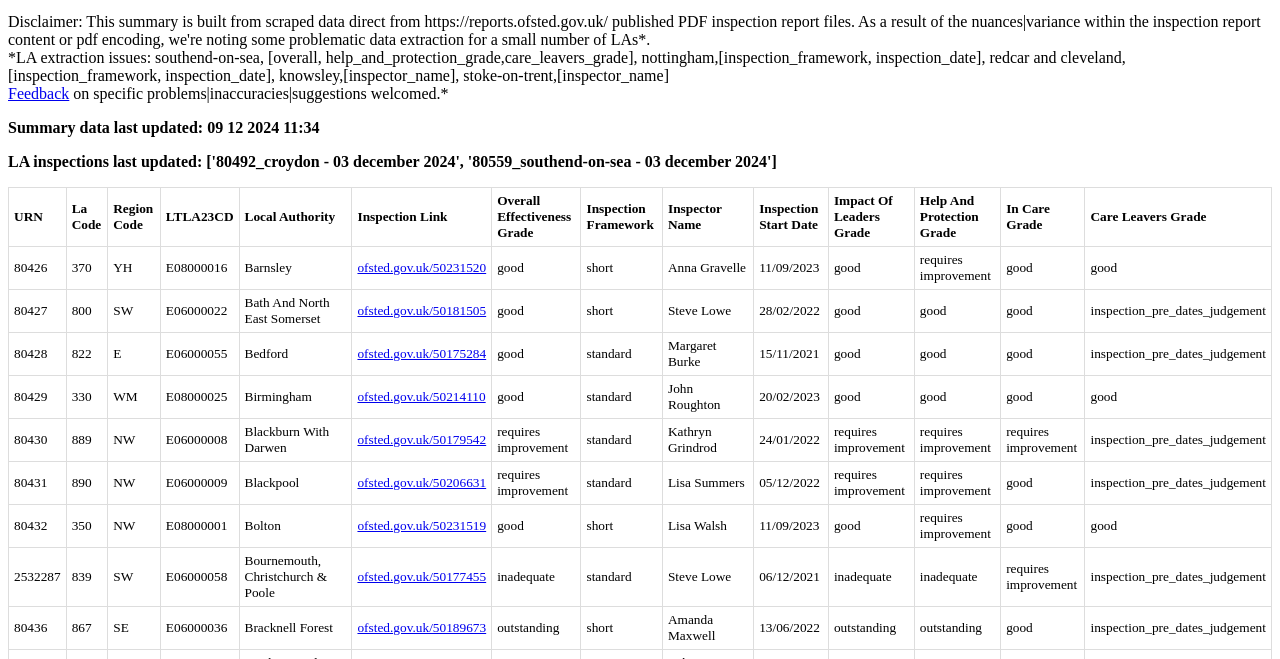
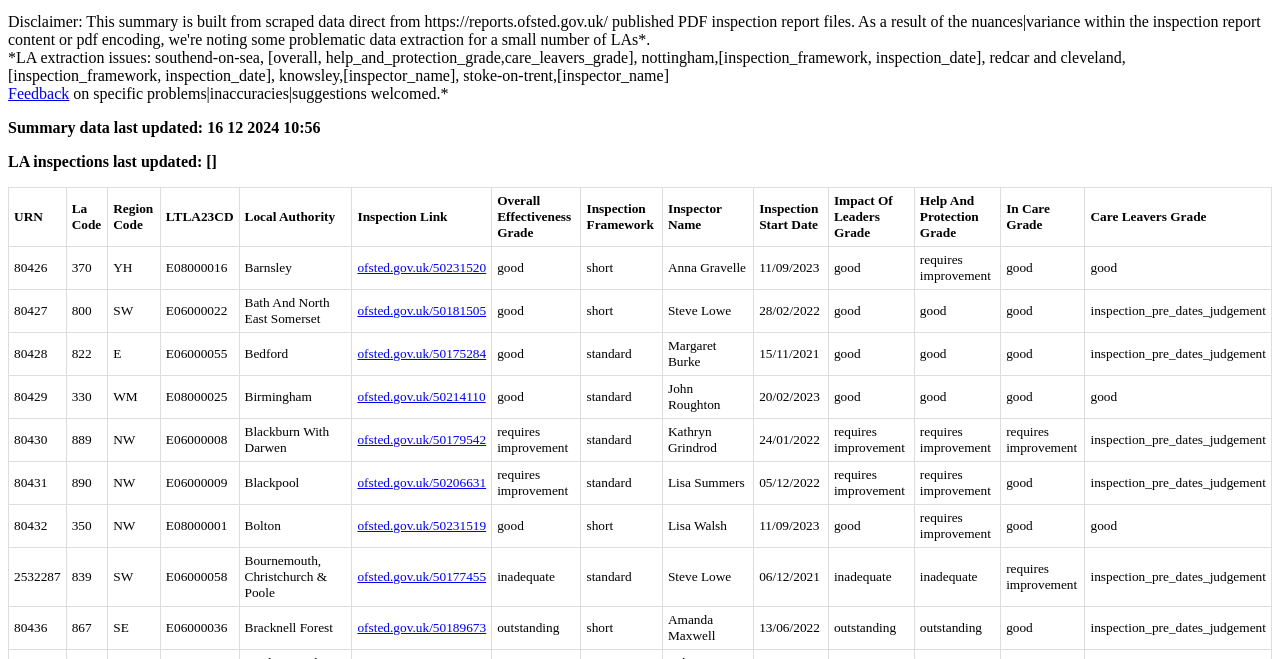
Before and after one commit to data-to-insight/ofsted-ilacs-scrape-tool, a plain HTML site: page index.html in a window 1280 px wide. Shown: the part 141-800 px from the top of the page. Drawn offline with Linux system fonts and the light colour scheme.

Commit message:
Data refresh 161224

```diff
--- a/index.html
+++ b/index.html
@@ -26,8 +26,8 @@
         <h1>Ofsted ILACS Summary</h1>
         <p>Summarised outcomes of published short and standard ILACS inspection reports by Ofsted, refreshed daily.<br/>An expanded version of the shown summary sheet, refreshed concurrently, is available to <a href="ofsted_childrens_services_overview.xlsx">download here</a> as an .xlsx file. <br/>Data summary is based on the original <i>ILACS Outcomes Summary</i> published periodically by the ADCS: <a href="https://adcs.org.uk/inspection/article/ilacs-outcomes-summary">https://adcs.org.uk/inspection/article/ilacs-outcomes-summary</a>. <a href="https://github.com/data-to-insight/ofsted-ilacs-scrape-tool/blob/main/README.md">Read the tool/project background details and future work.</a>.</p>
         <p>Disclaimer: This summary is built from scraped data direct from https://reports.ofsted.gov.uk/ published PDF inspection report files. As a result of the nuances|variance within the inspection report content or pdf encoding, we're noting some problematic data extraction for a small number of LAs*.<br/> *LA extraction issues: southend-on-sea, [overall, help_and_protection_grade,care_leavers_grade], nottingham,[inspection_framework, inspection_date], redcar and cleveland,[inspection_framework, inspection_date], knowsley,[inspector_name], stoke-on-trent,[inspector_name]<br/><a href="mailto:datatoinsight.enquiries@gmail.com?subject=Ofsted-Scrape-Tool">Feedback</a> on specific problems|inaccuracies|suggestions welcomed.*</p>
-        <p><b>Summary data last updated: 09 12 2024 11:34</b></p>
-        <p><b>LA inspections last updated: ['80492_croydon - 03 december 2024', '80559_southend-on-sea - 03 december 2024']</b></p>
+        <p><b>Summary data last updated: 16 12 2024 10:56</b></p>
+        <p><b>LA inspections last updated: []</b></p>
         <div class="container">
     <table border="1" class="dataframe">
   <thead>
```
Also changed, not shown: 2 other files.
